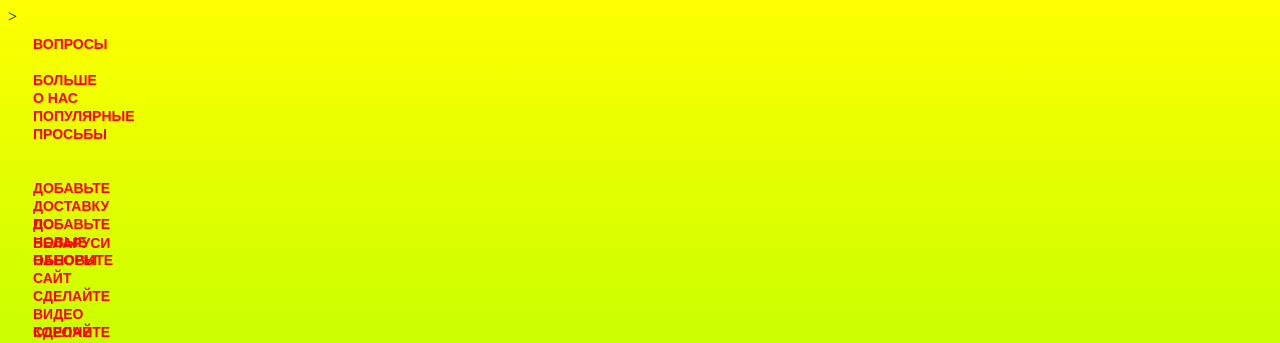
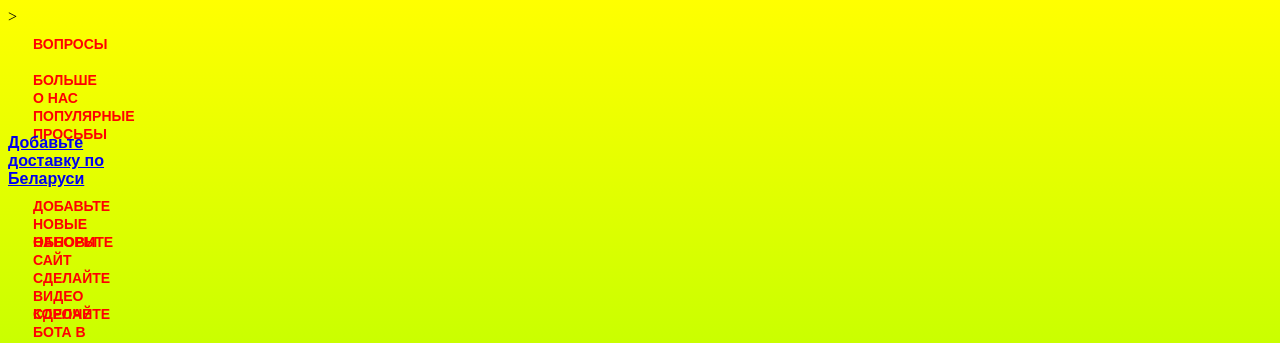
Before and after one commit to Mikhail22845/Mikhail22845.github.io, a plain HTML site: page index.html in a window 1280 px wide. Shown: the top 343 px of the page. Drawn offline with Linux system fonts and the light colour scheme; a web font is replaced by a local one.

Commit message:
Update index.html

```diff
--- a/index.html
+++ b/index.html
@@ -13,7 +13,7 @@
          <li><a href="#m3">Популярные просьбы</a></li>
 
              <ul>
-               <li><a><a href="#m3_1">Добавьте доставку по Беларуси
+               <a><a href="#m3_1">Добавьте доставку по Беларуси
                </a></li>
                <li><a href="#m3_2">Добавьте новые наборы</a></li>
                <li><a href="#m3_3">Обновите сайт</a></li>
```
